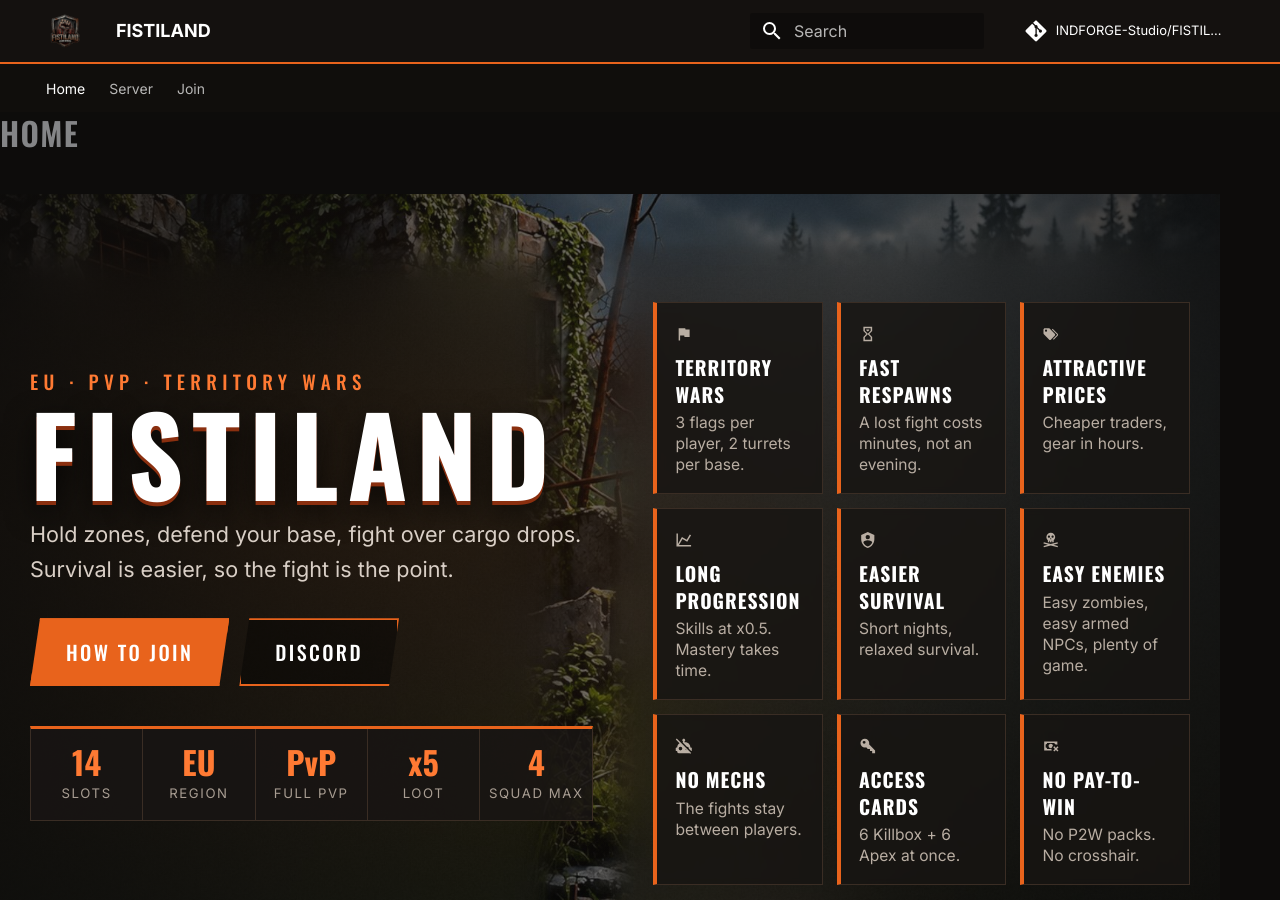
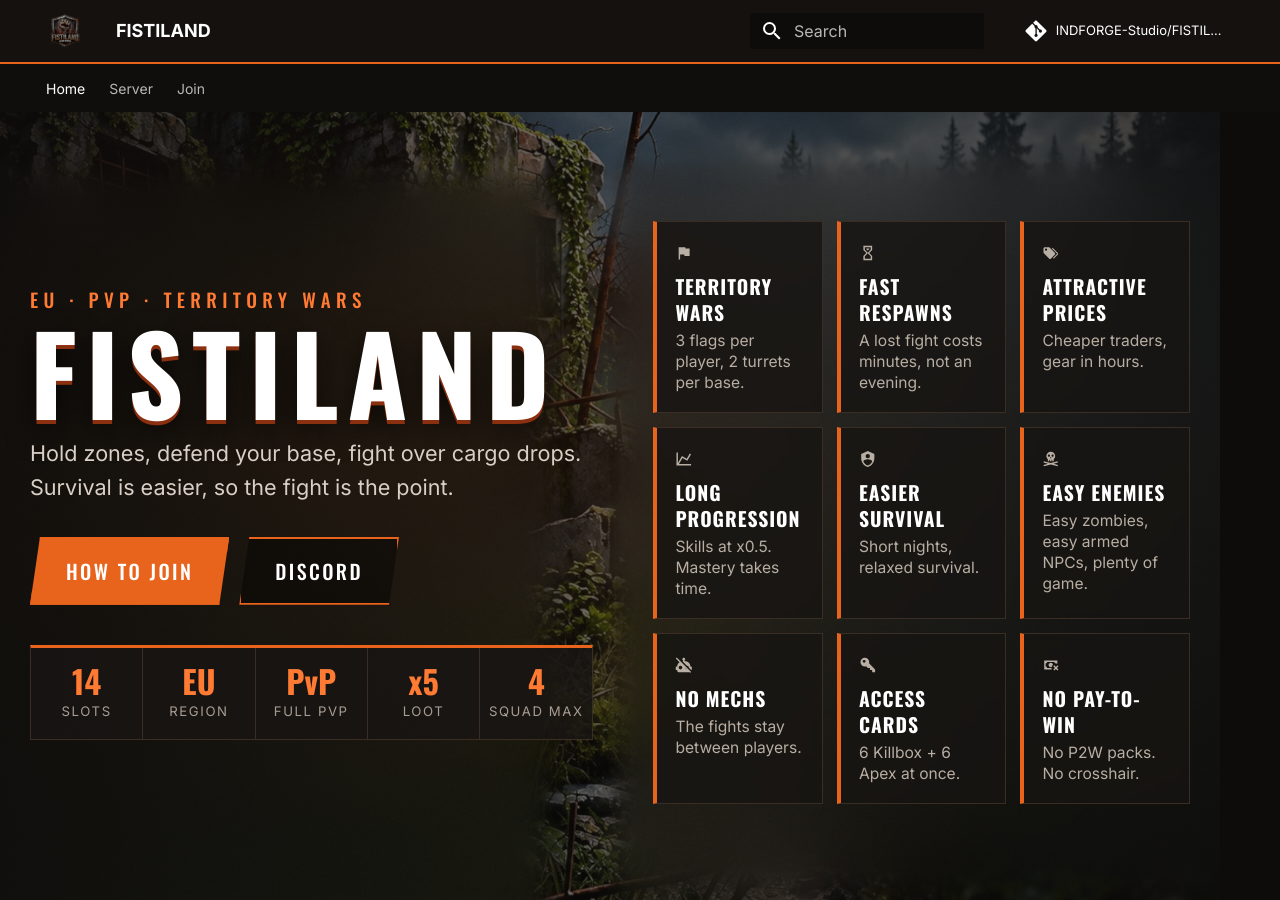
Before and after one commit to INDFORGE-Studio/FISTILAND, an MkDocs documentation site: the page built from docs/index.md, in a window 1280 px wide and 900 px high. Built offline with MkDocs 1.6.1 and Material for MkDocs 9.7.7, drawn with Linux system fonts in a browser that asks for light colours; comment, search, counter and statistics services are not loaded.

Commit message:
fix: hide the automatic page title on the home page
Co-Authored-By: Claude Sonnet 5.5 <noreply@anthropic.com>

```diff
--- a/docs/stylesheets/extra.css
+++ b/docs/stylesheets/extra.css
@@ -151,3 +151,5 @@
   .fl-grid { grid-template-columns: repeat(2, 1fr); }
   .fl-card { text-align: left; }
 }
+
+.md-content__inner:has(.fl-home) > h1 { display: none; }
```
